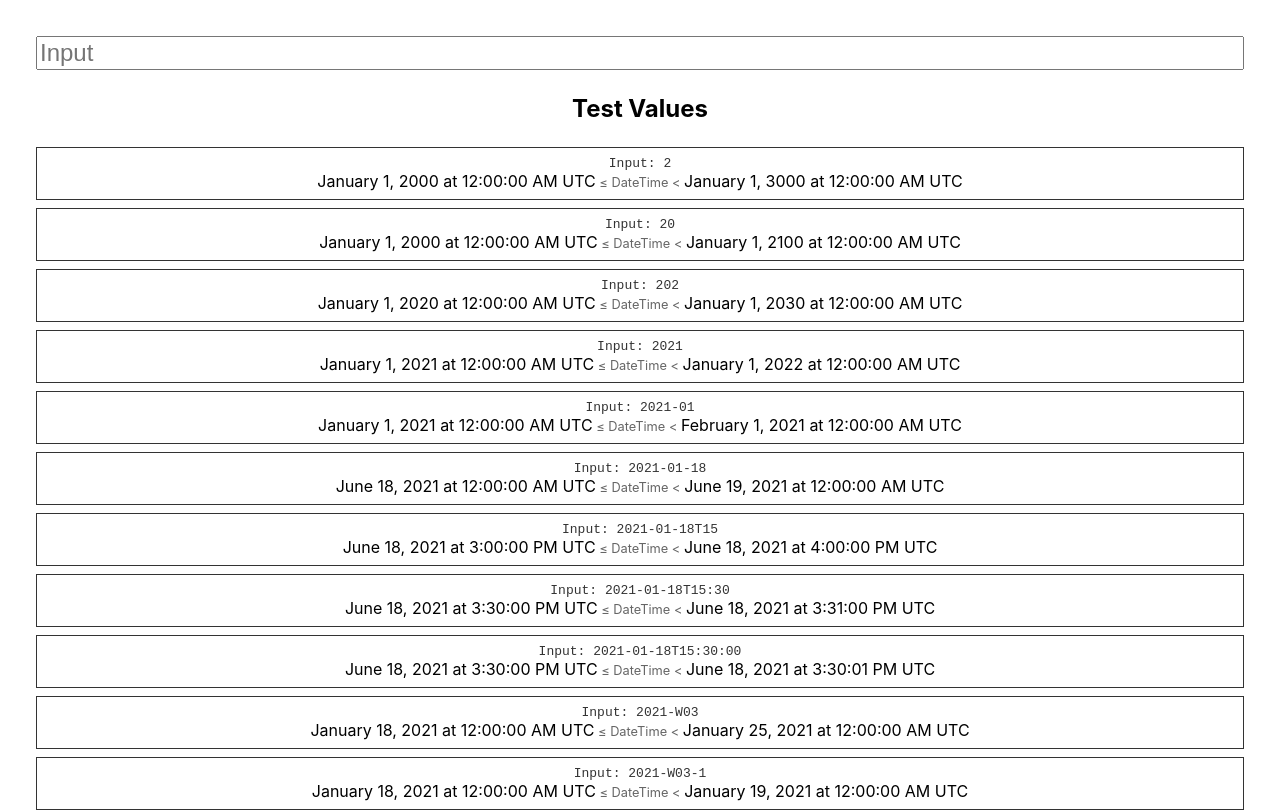
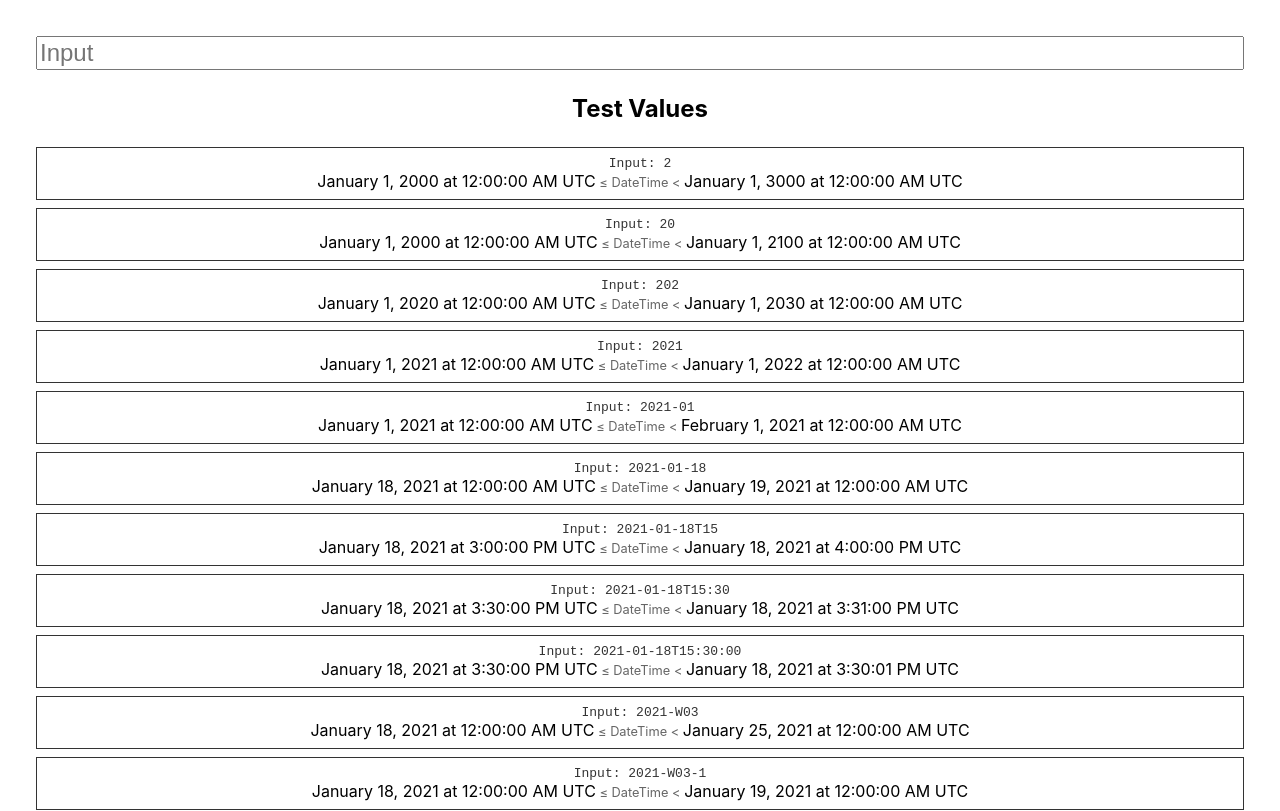
Before and after one commit to IJMacD/iso8601, a React (Create React App) app: page / in a window 1280 px wide. Shown: the top 811 px of the page. Built offline with nearby package versions, Linux system fonts and the light colour scheme.

Commit message:
Serious Bug

```diff
--- a/src/ISO8601.js
+++ b/src/ISO8601.js
@@ -298,17 +298,17 @@ function parseDate (input) {
 
     m = /^-?(\d{2})-?(\d{2})$/.exec(input);
     if (m) {
-        const start = new Date(year, +m[2] - 1, +m[2]);
+        const start = new Date(year, +m[1] - 1, +m[2]);
         // Catch date constructor problems with years 0 to 99
         start.setFullYear(year);
 
-        const end = new Date(year, +m[2] - 1, +m[2] + 1);
+        const end = new Date(year, +m[1] - 1, +m[2] + 1);
         // Catch date constructor problems with years 0 to 99
         end.setFullYear(year);
 
         return {
             year,
-            month: +m[2],
+            month: +m[1],
             day: +m[2],
             start,
             end,
```
